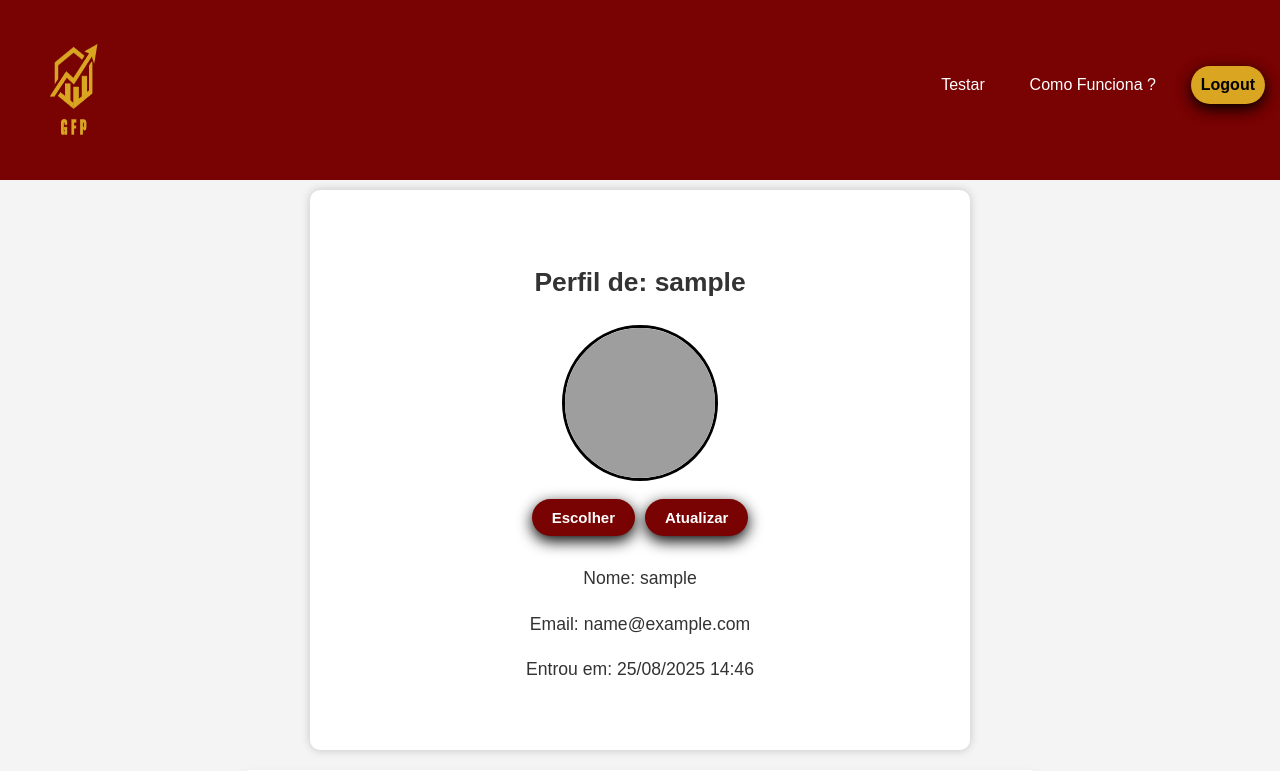
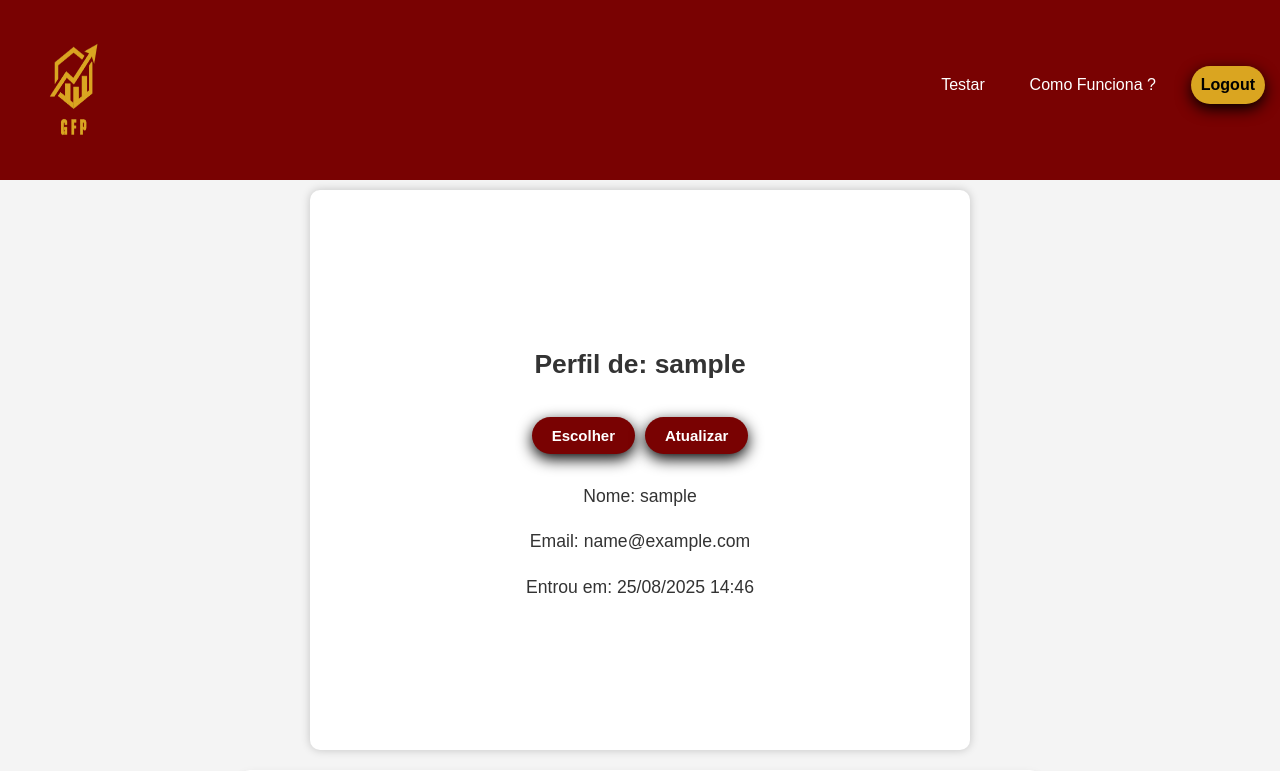
Before and after one commit to Otavio72/GFPDEMO, a Django app: page /perfil/ in a window 1280 px wide. Shown: the top 771 px of the page. Run offline with Django 5.2, Linux system fonts and the light colour scheme; the visitor is signed in with stand-in values (Sample User, id 1); data comes from the database, SQL or seed files in the repository; grey boxes are pictures that could not be loaded.

Commit message:
Update perfil.html

```diff
--- a/GFP/templates/perfil.html
+++ b/GFP/templates/perfil.html
@@ -43,7 +43,6 @@
             <div class="img_box">
                 <h2>Perfil de: {{ usuario.username }}</h2>
                 {# Verifica se o user possui imagem de perfil #}
-                    <img class="imgredondo" src="{% static 'img/defaut.jpg' %}" alt="Imagem específica">
             </div>
 
             {# formulario de envio da imagem de perfil #}
```
